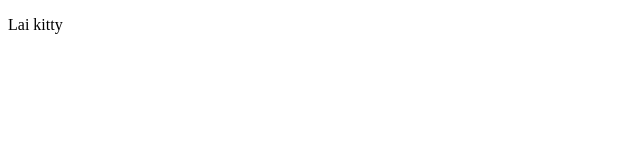
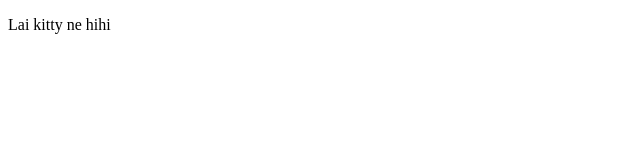
Before and after one commit to ductrung2904/test_22, a plain HTML site: page another.html in a window 1280 px wide. Shown: the full height of the page, 0-640 px from the left. Drawn offline with Linux system fonts and the light colour scheme.

Commit message:
Add hihi

```diff
--- a/another.html
+++ b/another.html
@@ -7,6 +7,6 @@
     <title>Document</title>
   </head>
   <body>
-    <p>Lai kitty</p>
+    <p>Lai kitty ne hihi</p>
   </body>
 </html>
```
